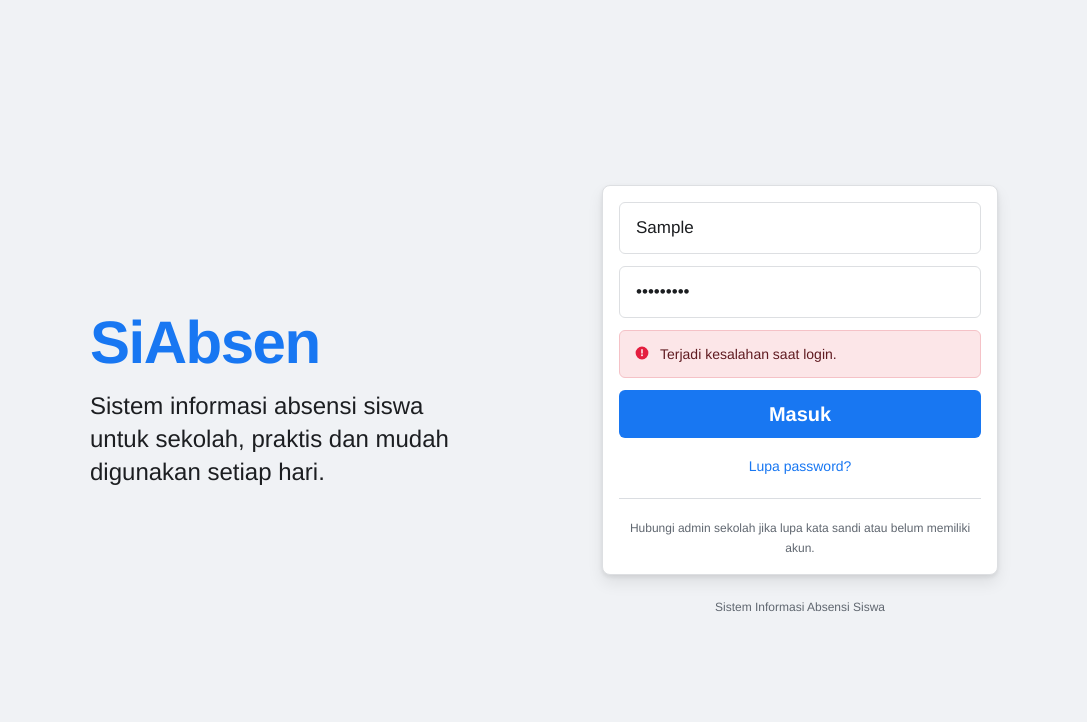
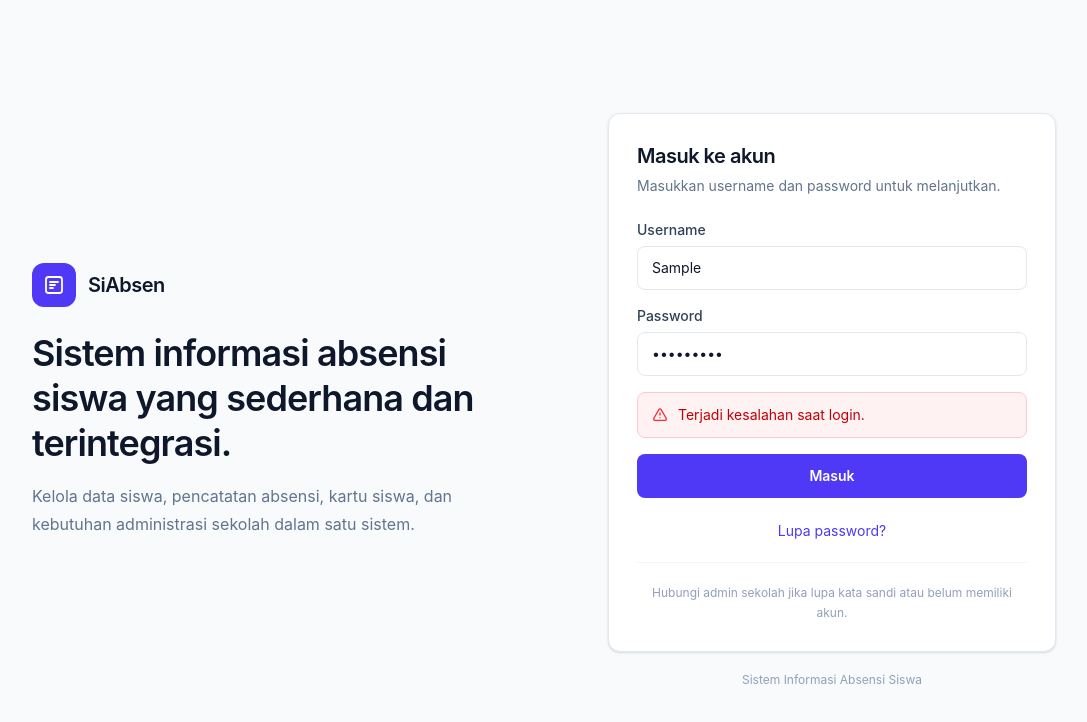
Before and after one commit to SlametPistols/frontend-absensi-siswa, a Vue app: page / in a window 1280 px wide. Both pictures are taken after typing "Sample", "Sample123" into the empty fields and a click on the button "Masuk". Shown: the top 722 px of the page, without its empty margins (96-1183 px from the left). Built offline with nearby package versions, Linux system fonts and the light colour scheme; no server answers.

Commit message:
update edit

```diff
--- a/src/views/LoginView.vue
+++ b/src/views/LoginView.vue
@@ -1,82 +1,208 @@
 <template>
-  <div
-    class="min-h-screen bg-[#f0f2f5] flex items-center justify-center p-4"
-    style="font-family: Helvetica, Arial, sans-serif;"
-  >
-    <div class="w-full max-w-5xl flex flex-col md:flex-row items-center justify-center gap-8 md:gap-16">
+  <div class="min-h-screen bg-slate-50 flex items-center justify-center px-4 py-8">
+    <div class="w-full max-w-5xl grid grid-cols-1 md:grid-cols-2 gap-12 lg:gap-20 items-center">
 
       <!-- Left: Brand -->
-      <div class="flex-1 max-w-md text-center md:text-left">
-        <h1 class="text-[#1877f2] text-5xl md:text-6xl font-bold tracking-tight leading-none">
+      <div class="hidden md:block">
+        <div class="max-w-md">
+          <div class="flex items-center gap-3 mb-6">
+            <div
+              class="flex h-11 w-11 items-center justify-center rounded-xl bg-indigo-600 text-white"
+            >
+              <svg
+                xmlns="http://www.w3.org/2000/svg"
+                class="h-6 w-6"
+                fill="none"
+                viewBox="0 0 24 24"
+                stroke="currentColor"
+                stroke-width="1.8"
+              >
+                <path
+                  stroke-linecap="round"
+                  stroke-linejoin="round"
+                  d="M4 6.5A2.5 2.5 0 016.5 4h11A2.5 2.5 0 0120 6.5v11a2.5 2.5 0 01-2.5 2.5h-11A2.5 2.5 0 014 17.5v-11z"
+                />
+                <path
+                  stroke-linecap="round"
+                  stroke-linejoin="round"
+                  d="M8 9h8M8 12h5M8 15h3"
+                />
+              </svg>
+            </div>
+
+            <span class="text-xl font-semibold tracking-tight text-slate-900">
               SiAbsen
+            </span>
+          </div>
+
+          <h1 class="text-3xl lg:text-4xl font-semibold tracking-tight text-slate-900 leading-tight">
+            Sistem informasi absensi siswa yang sederhana dan terintegrasi.
           </h1>
 
-        <p class="mt-4 text-xl md:text-2xl text-[#1c1e21] leading-snug max-w-sm mx-auto md:mx-0">
-          Sistem informasi absensi siswa untuk sekolah, praktis dan mudah digunakan setiap hari.
+          <p class="mt-4 max-w-md text-base leading-7 text-slate-500">
+            Kelola data siswa, pencatatan absensi, kartu siswa, dan kebutuhan
+            administrasi sekolah dalam satu sistem.
+          </p>
+        </div>
+      </div>
+
+      <!-- Right: Login -->
+      <div class="w-full max-w-md mx-auto md:mx-0 md:ml-auto">
+        <!-- Mobile Brand -->
+        <div class="flex items-center justify-center gap-2.5 mb-8 md:hidden">
+          <div
+            class="flex h-10 w-10 items-center justify-center rounded-lg bg-indigo-600 text-white"
+          >
+            <svg
+              xmlns="http://www.w3.org/2000/svg"
+              class="h-5 w-5"
+              fill="none"
+              viewBox="0 0 24 24"
+              stroke="currentColor"
+              stroke-width="1.8"
+            >
+              <path
+                stroke-linecap="round"
+                stroke-linejoin="round"
+                d="M4 6.5A2.5 2.5 0 016.5 4h11A2.5 2.5 0 0120 6.5v11a2.5 2.5 0 01-2.5 2.5h-11A2.5 2.5 0 014 17.5v-11z"
+              />
+              <path
+                stroke-linecap="round"
+                stroke-linejoin="round"
+                d="M8 9h8M8 12h5M8 15h3"
+              />
+            </svg>
+          </div>
+
+          <span class="text-xl font-semibold text-slate-900">
+            SiAbsen
+          </span>
+        </div>
+
+        <div class="rounded-xl border border-slate-200 bg-white p-6 shadow-sm sm:p-7">
+          <div class="mb-6">
+            <h2 class="text-xl font-semibold tracking-tight text-slate-900">
+              Masuk ke akun
+            </h2>
+
+            <p class="mt-1.5 text-sm text-slate-500">
+              Masukkan username dan password untuk melanjutkan.
             </p>
           </div>
 
-      <!-- Right: Login card -->
-      <div class="w-full max-w-[396px] shrink-0">
-        <div class="bg-white rounded-lg border border-[#dddfe2] shadow-[0_2px_4px_rgba(0,0,0,0.08),0_8px_16px_rgba(0,0,0,0.08)] p-4">
+          <form @submit.prevent="handleLogin" class="space-y-4">
 
-          <form @submit.prevent="handleLogin" class="space-y-3">
+            <!-- Username -->
+            <div>
+              <label
+                for="username"
+                class="mb-1.5 block text-sm font-medium text-slate-700"
+              >
+                Username
+              </label>
+
               <input
                 id="username"
                 v-model="username"
                 type="text"
                 autocomplete="username"
-              placeholder="Username"
-              class="w-full h-[52px] px-4 border border-[#dddfe2] rounded-md text-[17px] text-[#1c1e21] placeholder:text-[#90949c] outline-none focus:border-[#1877f2] focus:ring-2 focus:ring-[#1877f2]/20 transition-colors"
+                placeholder="Masukkan username"
+                class="h-11 w-full rounded-lg border border-slate-200 bg-white px-3.5 text-sm text-slate-900 outline-none transition placeholder:text-slate-400 focus:border-indigo-500 focus:ring-4 focus:ring-indigo-500/10"
               />
+            </div>
+
+            <!-- Password -->
+            <div>
+              <label
+                for="password"
+                class="mb-1.5 block text-sm font-medium text-slate-700"
+              >
+                Password
+              </label>
 
               <input
                 id="password"
                 v-model="password"
                 type="password"
                 autocomplete="current-password"
-              placeholder="Password"
-              class="w-full h-[52px] px-4 border border-[#dddfe2] rounded-md text-[17px] text-[#1c1e21] placeholder:text-[#90949c] outline-none focus:border-[#1877f2] focus:ring-2 focus:ring-[#1877f2]/20 transition-colors"
+                placeholder="Masukkan password"
+                class="h-11 w-full rounded-lg border border-slate-200 bg-white px-3.5 text-sm text-slate-900 outline-none transition placeholder:text-slate-400 focus:border-indigo-500 focus:ring-4 focus:ring-indigo-500/10"
               />
+            </div>
 
             <!-- Error -->
             <div
               v-if="errorMessage"
-              class="flex items-start gap-2.5 px-3.5 py-3 rounded-md bg-[#fce6e8] border border-[#f5c2c7]"
+              class="flex items-start gap-2.5 rounded-lg border border-red-200 bg-red-50 px-3.5 py-3"
             >
-              <svg xmlns="http://www.w3.org/2000/svg" class="w-4 h-4 shrink-0 text-[#e41e3f] mt-0.5" fill="currentColor" viewBox="0 0 20 20">
-                <path fill-rule="evenodd" d="M18 10A8 8 0 11 2 10a8 8 0 0116 0zm-7-4a1 1 0 10-2 0v4a1 1 0 102 0V6zm-1 8a1.25 1.25 0 100-2.5 1.25 1.25 0 000 2.5z" clip-rule="evenodd" />
+              <svg
+                xmlns="http://www.w3.org/2000/svg"
+                class="mt-0.5 h-4 w-4 shrink-0 text-red-500"
+                fill="none"
+                viewBox="0 0 24 24"
+                stroke="currentColor"
+                stroke-width="2"
+              >
+                <path
+                  stroke-linecap="round"
+                  stroke-linejoin="round"
+                  d="M12 9v3m0 4h.01M10.29 3.86l-7.5 13A2 2 0 004.53 20h14.94a2 2 0 001.74-3.14l-7.5-13a2 2 0 00-3.42 0z"
+                />
               </svg>
-              <p class="text-sm text-[#601b21] leading-relaxed">{{ errorMessage }}</p>
+
+              <p class="text-sm leading-5 text-red-700">
+                {{ errorMessage }}
+              </p>
             </div>
 
+            <!-- Login Button -->
             <button
               type="submit"
               :disabled="loading"
-              class="w-full h-[48px] flex items-center justify-center gap-2 bg-[#1877f2] hover:bg-[#166fe5] text-white text-[20px] font-bold rounded-md transition-colors disabled:opacity-60 disabled:cursor-not-allowed"
+              class="flex h-11 w-full items-center justify-center gap-2 rounded-lg bg-indigo-600 px-4 text-sm font-semibold text-white transition hover:bg-indigo-700 active:bg-indigo-800 disabled:cursor-not-allowed disabled:opacity-60"
             >
-              <svg v-if="loading" xmlns="http://www.w3.org/2000/svg" class="w-5 h-5 animate-spin" fill="none" viewBox="0 0 24 24">
-                <circle class="opacity-25" cx="12" cy="12" r="10" stroke="currentColor" stroke-width="4"></circle>
-                <path class="opacity-75" fill="currentColor" d="M4 12a8 8 0 018-8v4a4 4 0 00-4 4H4z"></path>
+              <svg
+                v-if="loading"
+                xmlns="http://www.w3.org/2000/svg"
+                class="h-4 w-4 animate-spin"
+                fill="none"
+                viewBox="0 0 24 24"
+              >
+                <circle
+                  class="opacity-25"
+                  cx="12"
+                  cy="12"
+                  r="10"
+                  stroke="currentColor"
+                  stroke-width="3"
+                />
+                <path
+                  class="opacity-75"
+                  fill="currentColor"
+                  d="M4 12a8 8 0 018-8v4a4 4 0 00-4 4H4z"
+                />
               </svg>
-              <span>{{ loading ? 'Memproses...' : 'Masuk' }}</span>
+
+              <span>
+                {{ loading ? 'Memproses...' : 'Masuk' }}
+              </span>
             </button>
           </form>
 
-          <div class="text-center mt-4">
-            <span class="text-[#1877f2] text-sm hover:underline cursor-default">
+          <div class="mt-5 text-center">
+            <span class="text-sm text-indigo-600">
               Lupa password?
             </span>
           </div>
 
-          <hr class="my-5 border-t border-[#dadde1]" />
+          <div class="my-5 border-t border-slate-100"></div>
 
-          <p class="text-center text-xs text-[#606770] leading-relaxed">
+          <p class="text-center text-xs leading-5 text-slate-400">
             Hubungi admin sekolah jika lupa kata sandi atau belum memiliki akun.
           </p>
         </div>
 
-        <p class="text-center text-xs text-[#606770] mt-6">
+        <p class="mt-5 text-center text-xs text-slate-400">
           Sistem Informasi Absensi Siswa
         </p>
       </div>
```
Lines whose indentation alone changed are shown as unchanged.
